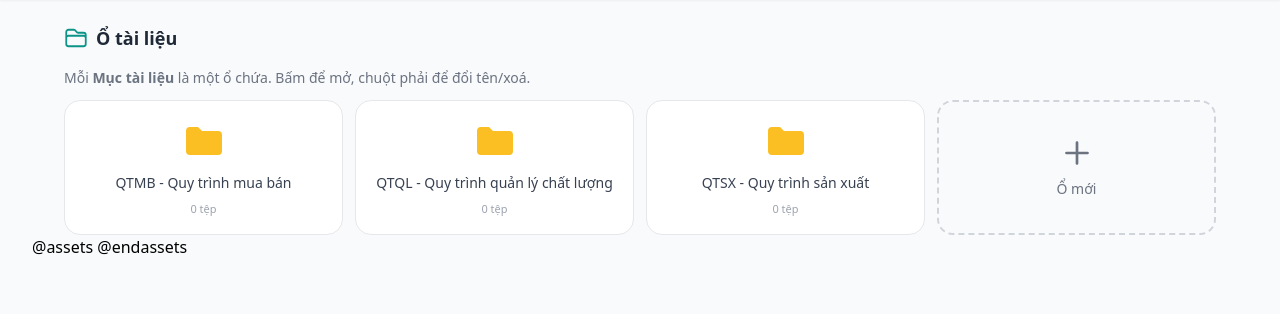
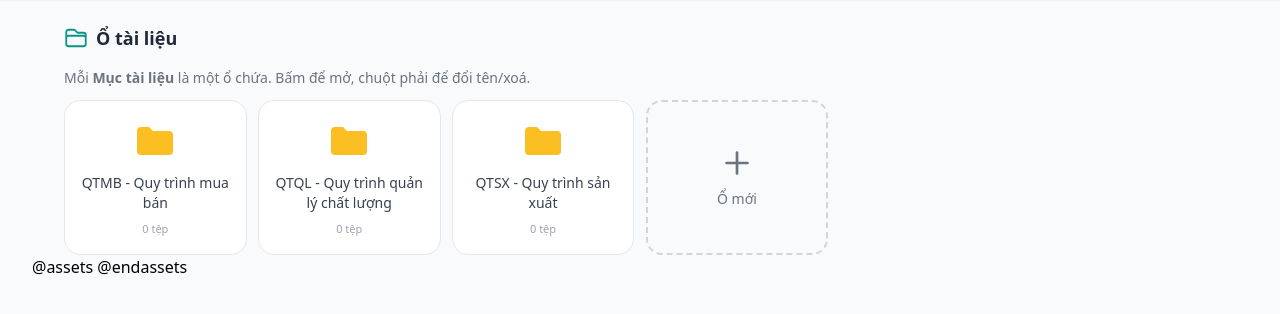
Before and after one commit to cuongvt07/qms, a Laravel app: page /admin/tai-lieu in a window 1280 px wide. Shown: the part 65-379 px from the top of the page. Run offline with Laravel 12, Linux system fonts and the light colour scheme; a user stored in the database is signed in; data comes from the database, SQL or seed files in the repository; data that the repository does not hold is empty; style sheets or scripts are compiled from the project's sources; some libraries are stand-ins or nearby versions.

Commit message:
fix(GĐ4): lưới ổ tài liệu dùng CSS tự viết qf-dgrid (Tailwind responsive grid không compile)

```diff
--- a/laravel/resources/views/livewire/admin/document-drive.blade.php
+++ b/laravel/resources/views/livewire/admin/document-drive.blade.php
@@ -44,7 +44,7 @@
     @if(! $this->category)
         {{-- ROOT: danh sách ổ --}}
         <p class="text-sm text-gray-500 mb-3">Mỗi <b>Mục tài liệu</b> là một ổ chứa. Bấm để mở, chuột phải để đổi tên/xoá.</p>
-        <div class="grid grid-cols-2 sm:grid-cols-3 md:grid-cols-4 gap-3">
+        <div class="qf-dgrid">
             @foreach($this->drives as $d)
                 @php $ditem = ['id'=>$d->id, 'name'=>$d->ten_muc, 'type'=>'drive', 'isFolder'=>true]; @endphp
                 <button type="button" wire:click="openCategory({{ $d->id }})" wire:key="drive-{{ $d->id }}"
@@ -70,7 +70,7 @@
                 @if($this->forms->isEmpty())
                     <div class="grid place-items-center py-16 text-gray-400 text-sm">Ổ này chưa gắn biểu mẫu nào.</div>
                 @else
-                    <div class="grid grid-cols-2 sm:grid-cols-3 md:grid-cols-4 gap-2.5">
+                    <div class="qf-dgrid">
                         @foreach($this->forms as $t)
                             <button type="button" wire:click="openForm({{ $t->id }})" wire:key="ft-{{ $t->id }}"
                                     class="flex flex-col items-center gap-1.5 p-3 border border-gray-100 rounded-xl hover:border-teal-300 hover:bg-gray-50 text-center">
@@ -89,7 +89,7 @@
                 @if(empty($ff))
                     <div class="grid place-items-center py-16 text-gray-400 text-sm">Chưa có file mẫu hay tệp đính kèm.</div>
                 @else
-                    <div class="grid grid-cols-2 sm:grid-cols-3 md:grid-cols-4 lg:grid-cols-5 gap-2.5">
+                    <div class="qf-dgrid">
                         @foreach($ff as $f)
                             @php [$fcol,$fpath] = $kindMeta[$f['kind']] ?? $kindMeta['file']; @endphp
                             <a href="{{ $f['url'] }}" target="_blank" wire:key="ff-{{ $loop->index }}"
@@ -149,7 +149,7 @@
                     <p class="text-sm">Thư mục trống. Kéo-thả tệp vào đây, bấm <b>Tải lên</b>, hoặc chuột phải.</p>
                 </div>
             @else
-                <div class="grid grid-cols-2 sm:grid-cols-3 md:grid-cols-4 lg:grid-cols-5 gap-2.5">
+                <div class="qf-dgrid">
                     @if($showForms)
                         <button type="button" wire:click="openForms"
                                 class="flex flex-col items-center gap-1.5 p-3 border border-teal-200 bg-teal-50/50 rounded-xl hover:border-teal-400 text-center">
@@ -250,4 +250,10 @@
 
 @assets
     <script src="{{ asset('js/drive-upload.js') }}?v=3"></script>
+    <style>
+        .qf-dgrid{display:grid;grid-template-columns:repeat(2,minmax(0,1fr));gap:.7rem}
+        @media(min-width:640px){.qf-dgrid{grid-template-columns:repeat(3,minmax(0,1fr))}}
+        @media(min-width:768px){.qf-dgrid{grid-template-columns:repeat(4,minmax(0,1fr))}}
+        @media(min-width:1024px){.qf-dgrid{grid-template-columns:repeat(6,minmax(0,1fr))}}
+    </style>
 @endassets
```
